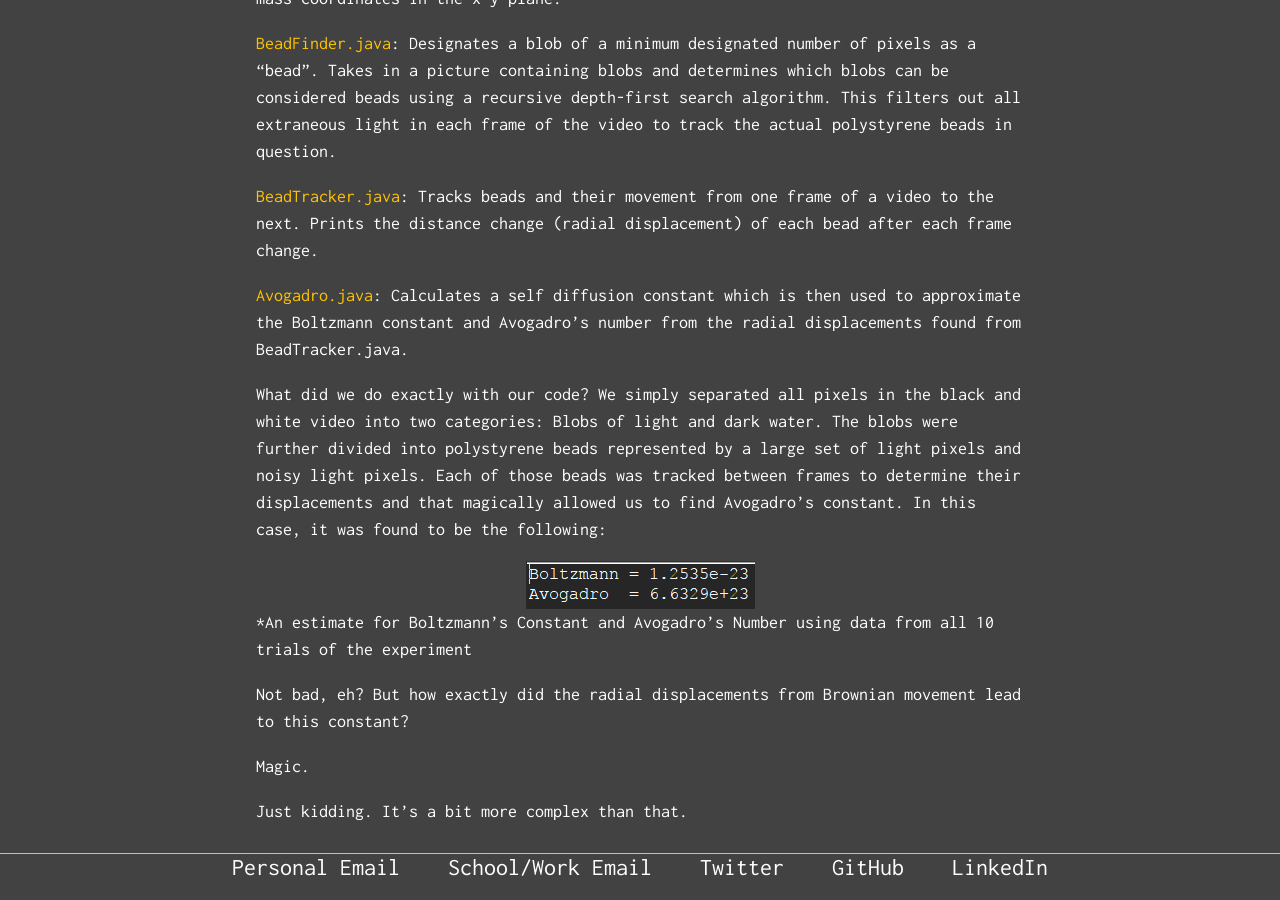
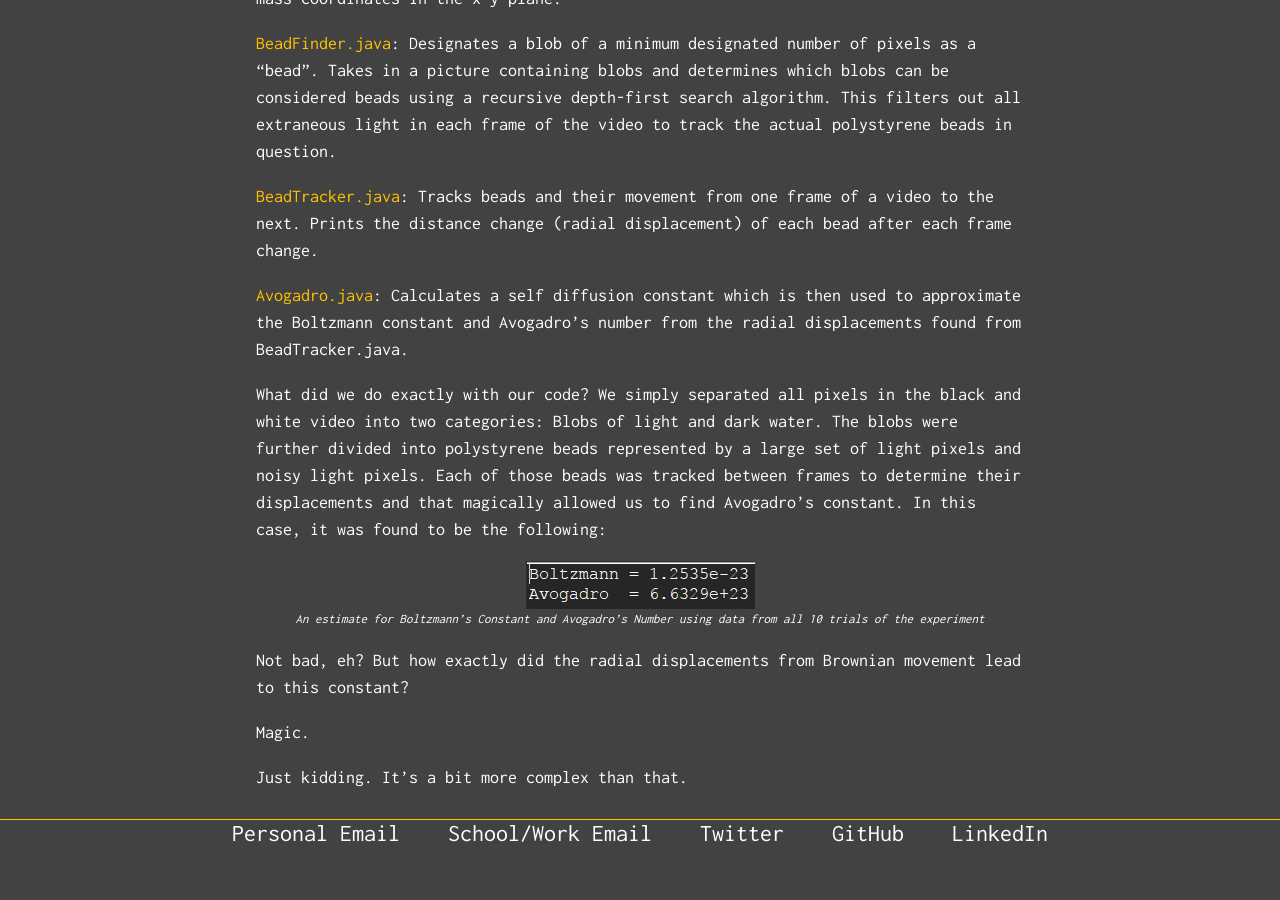
Before and after one commit to justintranjt/justintranjt.github.io, a Jekyll site: the page built from _projects/2017-07-29-avogadro-estimation.md, in a window 1280 px wide and 900 px high, scrolled down 1475 px. Built offline with Jekyll 4.4.1, drawn with Linux system fonts in a browser that asks for light colours; after the commit the page ends 2341 px from its top, so only the background shows below that.

Commit message:
Update 2017-07-29-avogadro-estimation.md

```diff
--- a/_projects/2017-07-29-avogadro-estimation.md
+++ b/_projects/2017-07-29-avogadro-estimation.md
@@ -21,7 +21,7 @@ At its core, the estimation comes from gathering data from recorded footage of p
 
 What did we do exactly with our code? We simply separated all pixels in the black and white video into two categories: Blobs of light and dark water. The blobs were further divided into polystyrene beads represented by a large set of light pixels and noisy light pixels. Each of those beads was tracked between frames to determine their displacements and that magically allowed us to find Avogadro's constant. In this case, it was found to be the following:
 
-![]( /projects/avogadro.PNG )*An estimate for Boltzmann's Constant and Avogadro's Number using data from all 10 trials of the experiment
+![]( /projects/avogadro.PNG )*An estimate for Boltzmann's Constant and Avogadro's Number using data from all 10 trials of the experiment*
 
 Not bad, eh? But how exactly did the radial displacements from Brownian movement lead to this constant?
 
```
